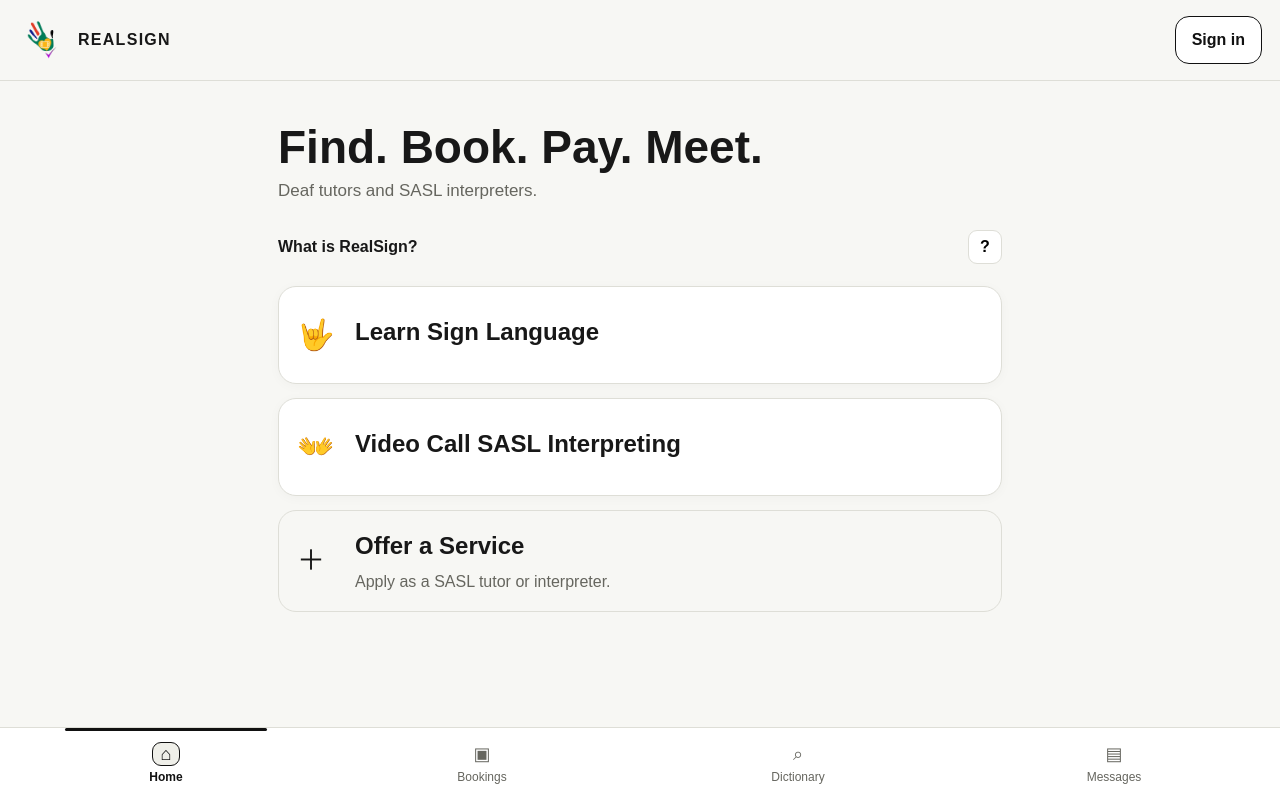
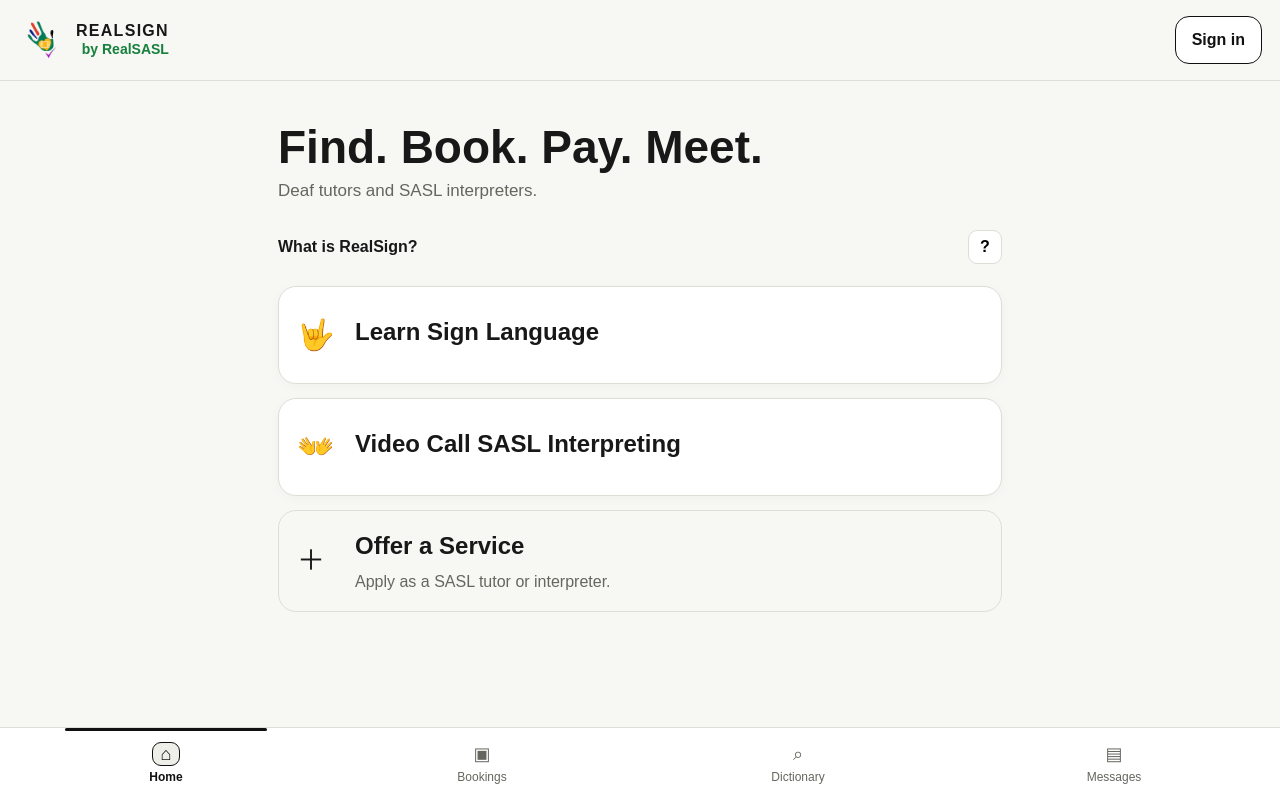
Before and after one commit to tangotea/realsign-sandbox, a Next.js app: page / in a window 1280 px wide. Built offline with nearby package versions, Linux system fonts and the light colour scheme; no server answers.

Commit message:
Add RealSASL brand lockup

```diff
--- a/app/bookings/page.tsx
+++ b/app/bookings/page.tsx
@@ -1,4 +1,5 @@
 import AppNav from "@/components/AppNav";
+import BrandLockup from "@/components/BrandLockup";
 import Link from "next/link";
 import { createClient } from "@/lib/supabase/server";
 import { money, serviceLabel } from "@/lib/marketplace";
@@ -50,7 +51,7 @@
   return (
     <div className="shell">
       <header className="topbar">
-        <div className="brand">REALSIGN</div>
+        <BrandLockup />
         <strong>Bookings</strong>
       </header>
       <main className="main">
--- a/app/dictionary/page.tsx
+++ b/app/dictionary/page.tsx
@@ -1,2 +1,2 @@
-import AppNav from "@/components/AppNav";import DictionarySearch from "@/components/dictionary/DictionarySearch";
-export default function Page(){return <div className="shell"><header className="topbar"><div className="brand">REALSIGN</div><strong>Dictionary</strong><button className="help-btn" aria-label="Dictionary help">?</button></header><main className="main"><section className="card"><DictionarySearch/></section></main><AppNav/></div>}
+import AppNav from "@/components/AppNav";import BrandLockup from "@/components/BrandLockup";import DictionarySearch from "@/components/dictionary/DictionarySearch";
+export default function Page(){return <div className="shell"><header className="topbar"><BrandLockup/><strong>Dictionary</strong><button className="help-btn" aria-label="Dictionary help">?</button></header><main className="main"><section className="card"><DictionarySearch/></section></main><AppNav/></div>}
--- a/app/globals.css
+++ b/app/globals.css
@@ -36,8 +36,11 @@
   border-bottom: 1px solid var(--border);
 }
 .brand { font-weight: 900; letter-spacing: .08em; }
-.brand-lockup { display:inline-flex; align-items:center; gap:8px; }
+.brand-lockup { display:inline-flex; align-items:center; gap:6px; }
 .brand-lockup img { width:52px; height:52px; border-radius:8px; object-fit:contain; }
+.brand-copy { display:grid; gap:3px; line-height:1; min-width:0; }
+.brand-copy strong { font-weight:900; letter-spacing:.08em; white-space:nowrap; }
+.brand-copy small { color:#16803c; font-size:14px; font-weight:700; letter-spacing:0; line-height:1.1; text-align:right; white-space:nowrap; }
 .topbar .brand:not(.brand-lockup) { display:inline-flex; align-items:center; gap:8px; min-height:52px; }
 .topbar .brand:not(.brand-lockup)::before { content:""; width:52px; height:52px; flex:none; background:url('/realsign-logo.png') center / contain no-repeat; }
 .topbar > a:first-child {
--- a/app/messages/page.tsx
+++ b/app/messages/page.tsx
@@ -1,2 +1,2 @@
-import AppNav from "@/components/AppNav";
-export default function Page(){return <div className="shell"><header className="topbar"><div className="brand">REALSIGN</div><strong>Messages</strong></header><main className="main"><section className="card"><h1>Messages</h1><p className="muted">This module is reserved for the next RealSign build milestone.</p></section></main><AppNav /></div>}
+import AppNav from "@/components/AppNav";import BrandLockup from "@/components/BrandLockup";
+export default function Page(){return <div className="shell"><header className="topbar"><BrandLockup/><strong>Messages</strong></header><main className="main"><section className="card"><h1>Messages</h1><p className="muted">This module is reserved for the next RealSign build milestone.</p></section></main><AppNav /></div>}
--- a/app/page.tsx
+++ b/app/page.tsx
@@ -1,7 +1,7 @@
 import Link from "next/link";
-import Image from "next/image";
 import AppNav from "@/components/AppNav";
 import AuthAction from "@/components/AuthAction";
+import BrandLockup from "@/components/BrandLockup";
 import { createClient } from "@/lib/supabase/server";
 
 export default async function Home() {
@@ -11,7 +11,7 @@
   return (
     <div className="shell">
       <header className="topbar">
-        <div className="brand brand-lockup"><Image src="/realsign-logo.png" width={52} height={52} alt="" priority />REALSIGN</div>
+        <BrandLockup />
         <AuthAction initialSignedIn={Boolean(auth.user)} />
       </header>
 
--- a/app/profile/page.tsx
+++ b/app/profile/page.tsx
@@ -1,5 +1,6 @@
 import Link from "next/link";
 import AppNav from "@/components/AppNav";
+import BrandLockup from "@/components/BrandLockup";
 import AccountProfile from "@/components/profile/AccountProfile";
 import LearnerLanguagePreferences from "@/components/profile/LearnerLanguagePreferences";
 import { createClient } from "@/lib/supabase/server";
@@ -30,7 +31,7 @@
 
   return (
     <div className="shell">
-      <header className="topbar"><div className="brand">REALSIGN</div><strong>Profile</strong></header>
+      <header className="topbar"><BrandLockup /><strong>Profile</strong></header>
       <main className="main">
         <section className="hero">
           <h1>Your profile</h1>
--- /dev/null
+++ b/components/BrandLockup.tsx
@@ -0,0 +1,13 @@
+import Image from "next/image";
+
+export default function BrandLockup() {
+  return (
+    <div className="brand brand-lockup">
+      <Image src="/realsign-logo.png" width={52} height={52} alt="" priority />
+      <span className="brand-copy">
+        <strong>REALSIGN</strong>
+        <small>by RealSASL</small>
+      </span>
+    </div>
+  );
+}
```
